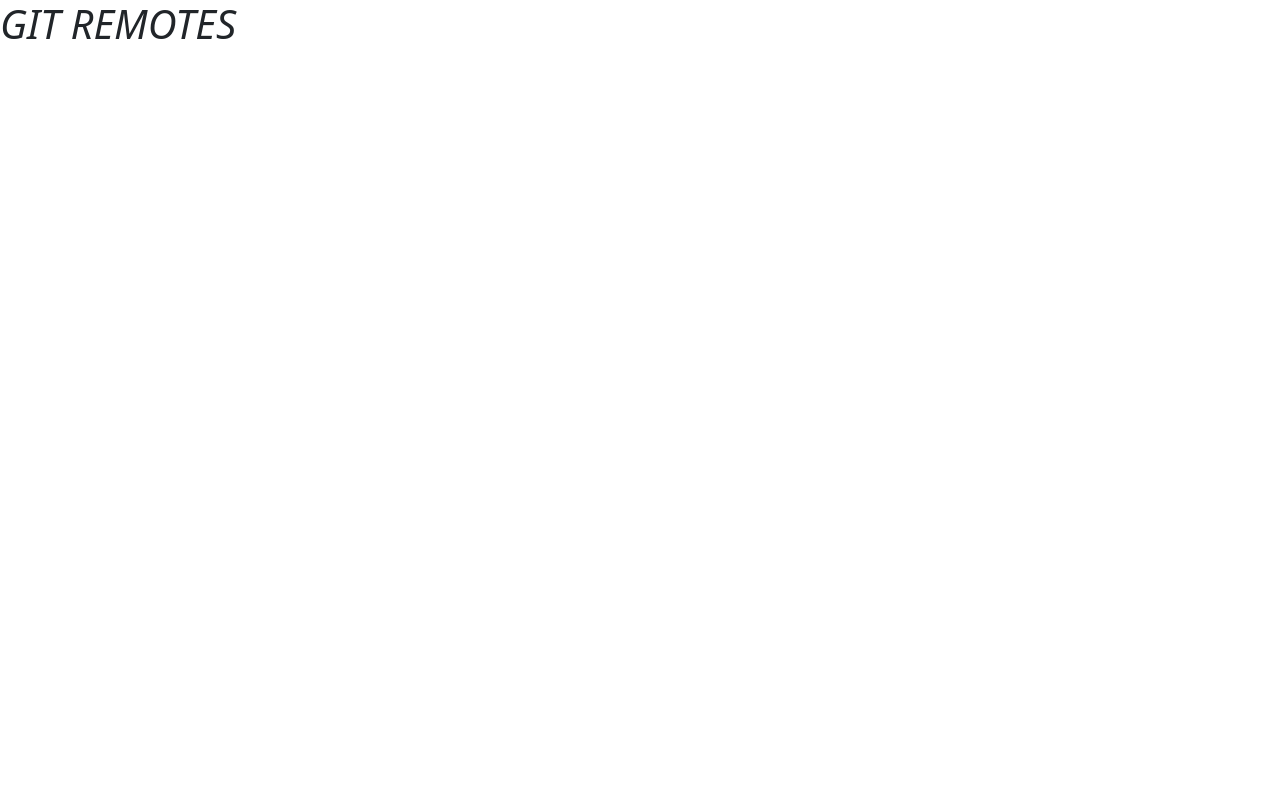
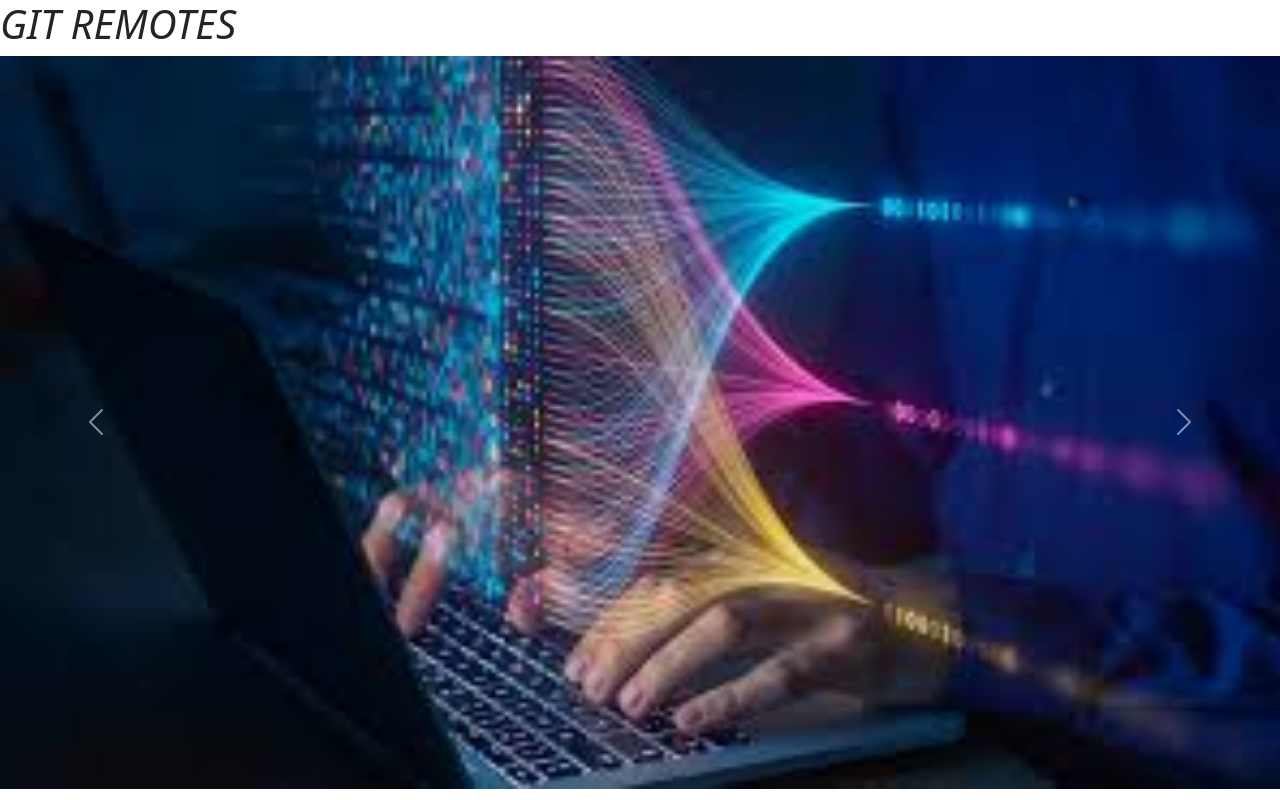
Before and after one commit to gabriele730/ProgettoFaiella, a plain HTML site: page index.html in a window 1280 px wide. Drawn offline with nearby package versions, Linux system fonts and the light colour scheme.

Commit message:
add bootstrap

```diff
--- a/index.html
+++ b/index.html
@@ -14,7 +14,25 @@
 <h1>GIT REMOTES</h1>
 
 
+<div id="carouselExample" class="carousel slide">
+  <div class="carousel-inner">
+    <div class="carousel-item active">
+      <img src="./img/download.jpg" class="d-block w-100" alt="...">
+    </div>
+    <div class="carousel-item">
+      <img src="./img/download (1).jpg" class="d-block w-100" alt="...">
+    </div>
 
+  </div>
+  <button class="carousel-control-prev" type="button" data-bs-target="#carouselExample" data-bs-slide="prev">
+    <span class="carousel-control-prev-icon" aria-hidden="true"></span>
+    <span class="visually-hidden">Previous</span>
+  </button>
+  <button class="carousel-control-next" type="button" data-bs-target="#carouselExample" data-bs-slide="next">
+    <span class="carousel-control-next-icon" aria-hidden="true"></span>
+    <span class="visually-hidden">Next</span>
+  </button>
+</div>
 
 
 
```
Also changed, not shown: img/download (1).jpg (added), img/download.jpg (added).
